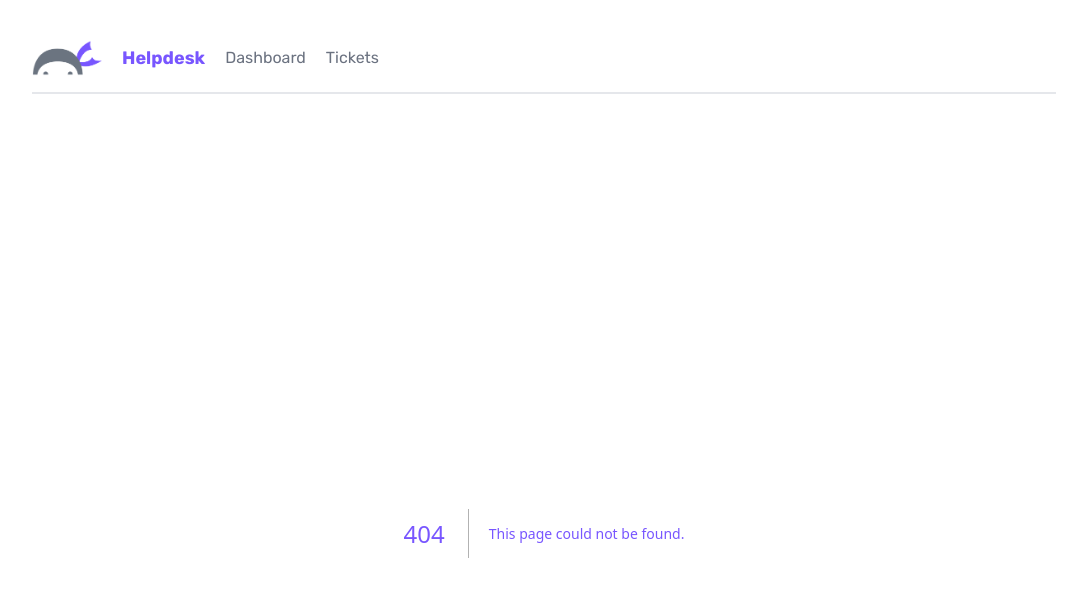
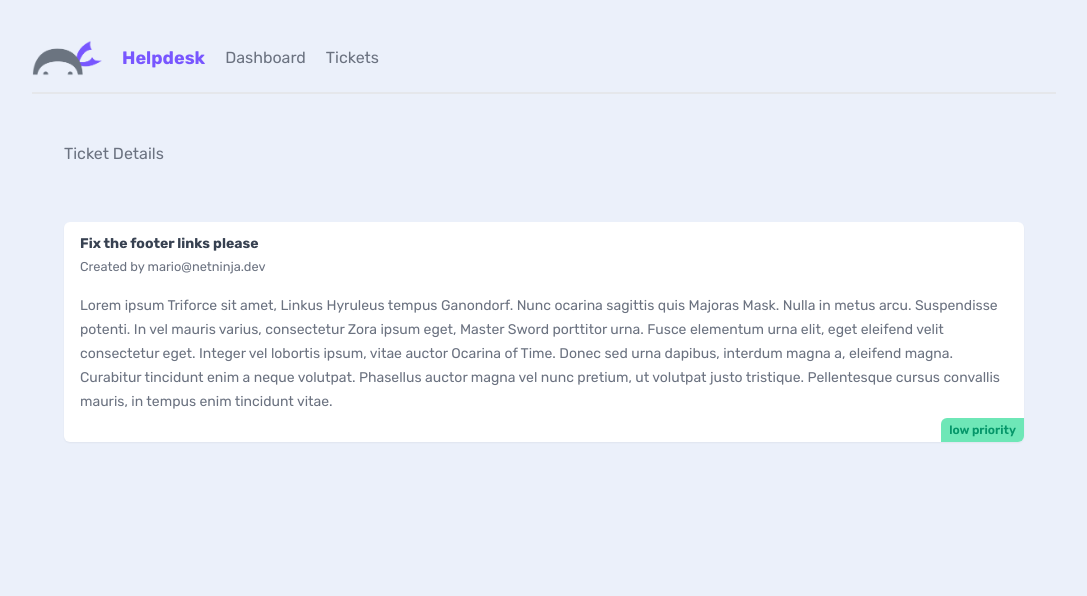
Before and after one commit to FahadQurashi49/helpdesk, a Next.js app: page /tickets/1 in a window 1280 px wide. Before the commit this address had no page. Shown: the top 596 px of the page, without its empty margins (96-1183 px from the left). Built offline with nearby package versions, Linux system fonts and the light colour scheme; data requests are answered from the project's data file.

Commit message:
feat(Ticket): add ticket details page

```diff
--- /dev/null
+++ b/app/models/Ticket.ts
@@ -0,0 +1,7 @@
+export default interface Ticket {
+    id: string;
+    title: string;
+    body: string;
+    priority: string;
+    user_email: string;
+}
--- a/app/tickets/TicketList.tsx
+++ b/app/tickets/TicketList.tsx
@@ -1,10 +1,5 @@
-interface Ticket {
-    id: string;
-    title: string;
-    body: string;
-    priority: string;
-    user_email: string;
-}
+import Link from 'next/link'
+import Ticket from '../models/Ticket'
 
 async function getTickets(): Promise<Ticket[]> {
     const res = await fetch('http://localhost:4000/tickets', {
@@ -21,11 +16,13 @@
     <>
     {tickets.map((ticket) => (
         <div key={ticket.id} className='card my-5'>
-            <h3>{ticket.title}</h3>
-            <p>{ticket.body.slice(0, 20)}...</p>
-            <div className={`pill ${ticket.priority}`}>
-                {ticket.priority} priority
-            </div>
+            <Link href={`/tickets/${ticket.id}`}>
+                <h3>{ticket.title}</h3>
+                <p>{ticket.body.slice(0, 200)}...</p>
+                <div className={`pill ${ticket.priority}`}>
+                    {ticket.priority} priority
+                </div>
+            </Link>
         </div>
     ))}
     {tickets.length === 0 && (
--- /dev/null
+++ b/app/tickets/[id]/page.tsx
@@ -0,0 +1,29 @@
+import Ticket from '../../models/Ticket';
+
+async function getTicket(id: string): Promise<Ticket> {
+    const res = await fetch('http://localhost:4000/tickets/' + id, {
+        next: {
+            revalidate: 60
+        }
+    })
+    return res.json()
+}
+
+export default async function TicketDetails({ params }: {params: {id: string}}) {
+    const ticket: Ticket = await getTicket(params.id);
+  return (
+    <main>
+        <nav>
+            Ticket Details
+        </nav>
+        <div className="card">
+            <h3>{ticket.title}</h3>
+            <small>Created by {ticket.user_email}</small>
+            <p>{ticket.body}</p>
+            <div className={`pill ${ticket.priority}`}>
+                {ticket.priority} priority
+            </div>
+        </div>
+    </main>
+  )
+}
```
